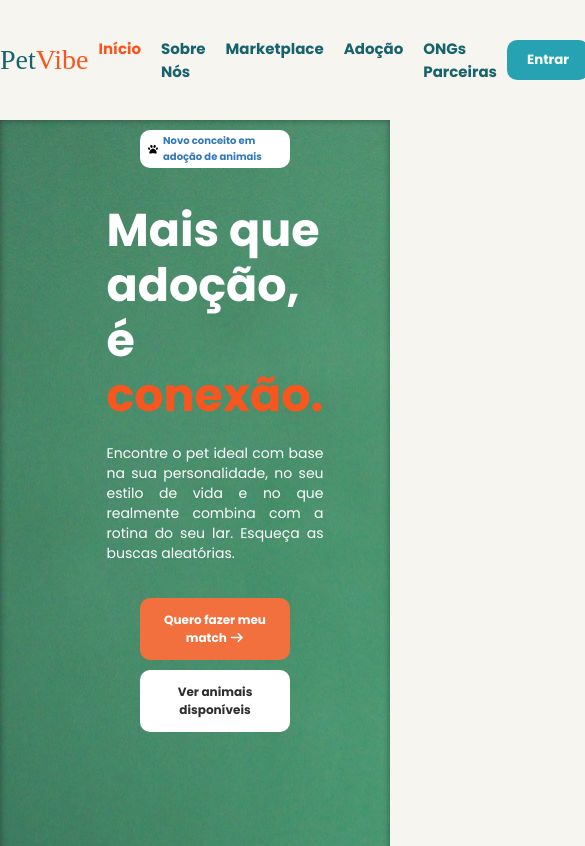
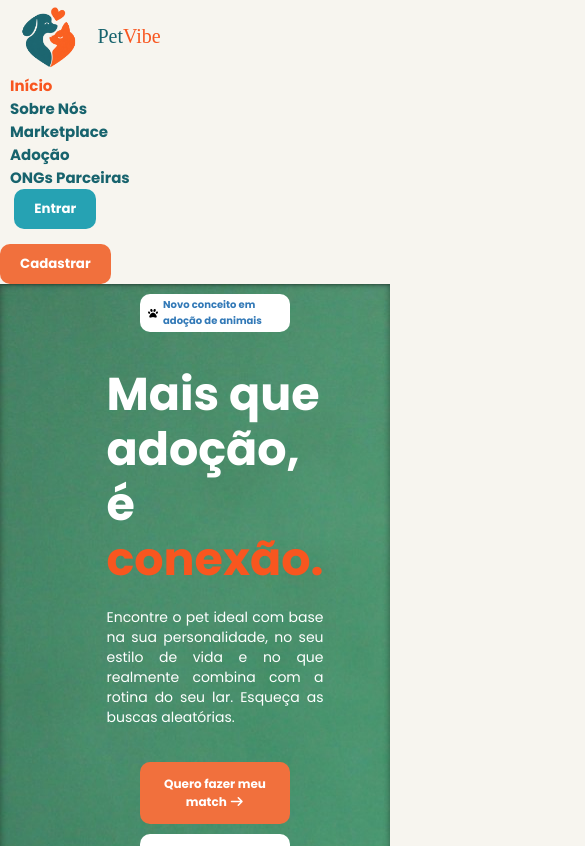
Before and after one commit to Eder-Rafael-Avila/pet-vibe, a React (Vite) app in the folder frontend/: page / in a window 390 px wide. Shown: the top 846 px of the page, 585 px wide, since content can reach past the window. Built offline with nearby package versions, Linux system fonts and the light colour scheme; a web font is replaced by a local one.

Commit message:
Início da responsividade
site apresenta boa adaptação mas ainda falta bastante ajuste

```diff
--- a/frontend/src/components/header/index.jsx
+++ b/frontend/src/components/header/index.jsx
@@ -8,11 +8,13 @@ export default function Header({
 
     return (
         <header className='comp-header'>
-            <div className="imagem">
-                <img src="/assets/images/logo3.png" alt="Logo PetVibe" />
-            </div>
-            <div className="title">
-                <h1>Pet<span>Vibe</span></h1>
+            <div className='identity'>
+                <div className="imagem">
+                    <img src="/assets/images/logo3.png" alt="Logo PetVibe" />
+                </div>
+                <div className="title">
+                    <h1>Pet<span>Vibe</span></h1>
+                </div>
             </div>
             <nav>
                 <ul>
--- a/frontend/src/components/header/index.scss
+++ b/frontend/src/components/header/index.scss
@@ -2,6 +2,9 @@
     max-width: 100%;
     max-height: 13.2rem;
     min-height: 12rem;
+
+    position: sticky;
+    top: 0;
 
     display: flex;
     justify-content: space-around;
@@ -9,24 +12,42 @@
 
     background-color: var(--corBrancoGeral);
 
-    nav {
-        flex: 4;
+    box-shadow: 1px 0px 3px rgba(0, 0, 0, 0.507);
+
+    @media (max-width: 768px) {
+        flex-direction: column;
+        justify-content: start;
+        align-items: start;
+
+        max-height: 100%;
+        position: relative;
     }
 
-    .buttons {
+    .identity {
+        display: flex;
+        align-items: center;
+        justify-content: center;
+
         flex: 2;
-    }
 
-    .imagem, .title {
-        flex: 1;
+        @media (max-width: 768px) {
+            justify-content: start;
         }
 
         .imagem {
             display: flex;
             justify-content: center;
             align-items: center;
+            max-width: 45%;
+            min-width: 40%;
 
-        width: 1.11rem;
+            @media (max-width: 768px) {
+                align-items: start;
+                justify-content: start;
+
+                min-width: 15%;
+                max-width: 25%;
+            }
         }
 
         .title {
@@ -42,8 +63,22 @@
                     color: var(--corLaranjaContraste);
                     font-family: var(--fonteTitulo);
                 }
+
+                @media (max-width: 768px) {
+                    font-size: 2rem;
                 }
             }
+        }
+    }
+
+    nav {
+        flex: 4;
+    }
+
+    .buttons {
+        flex: 2;
+    }
+
 
     nav ul {
         display: flex;
@@ -60,6 +95,10 @@
         li p:hover {
             color: var(--corLaranjaContraste);
         }
+
+        @media (max-width: 768px) {
+            flex-direction: column;
+        }
     }
 
     .buttons {
@@ -67,6 +106,10 @@
         justify-content: center;
         gap: 1.5rem;
         align-items: center;
+
+        @media (max-width: 768px) {
+            flex-direction: column;
+        }
 
         button {
             background-color: var(--corAzulSecundario);
```
Lines whose indentation alone changed are shown as unchanged.
